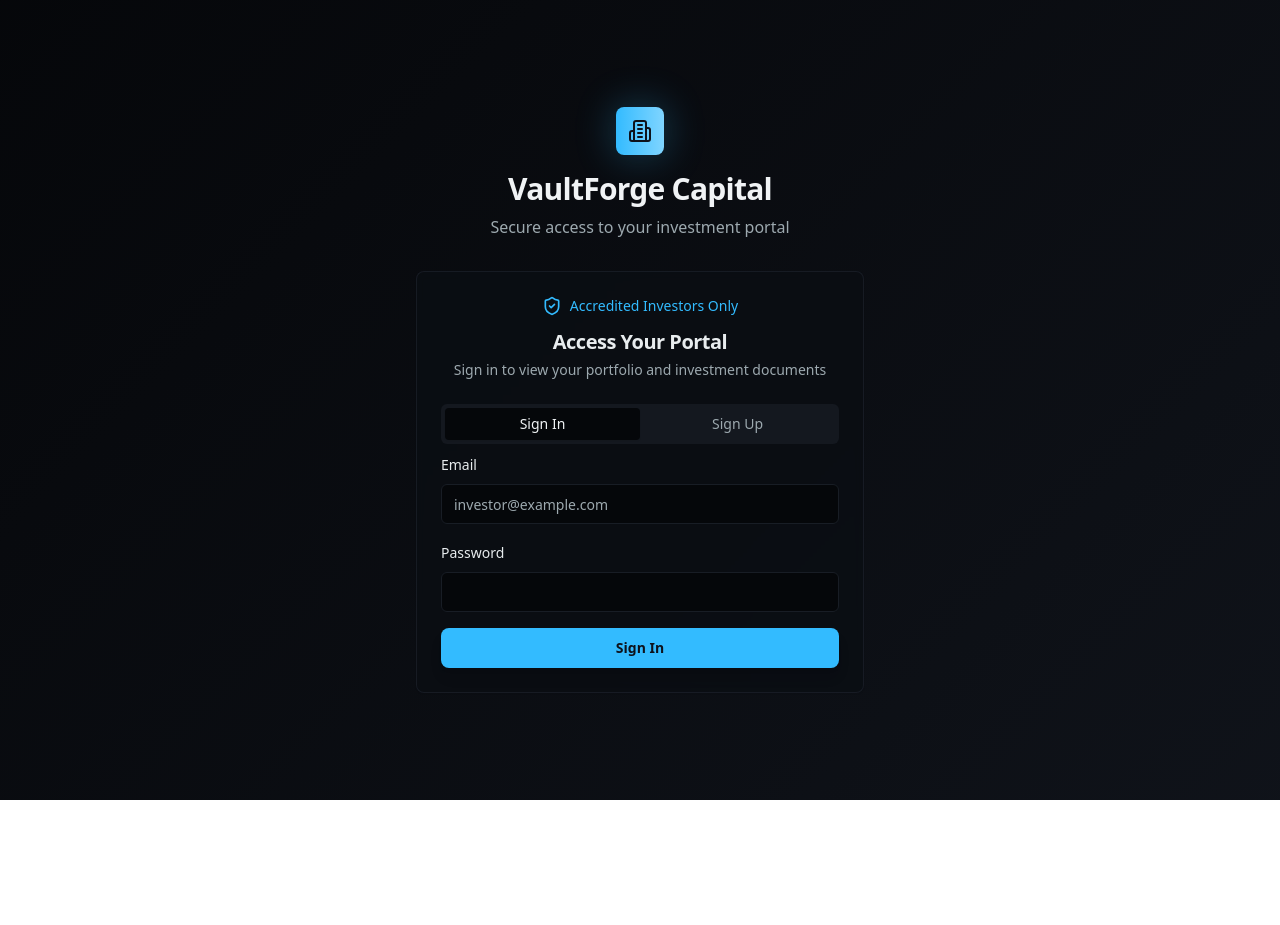
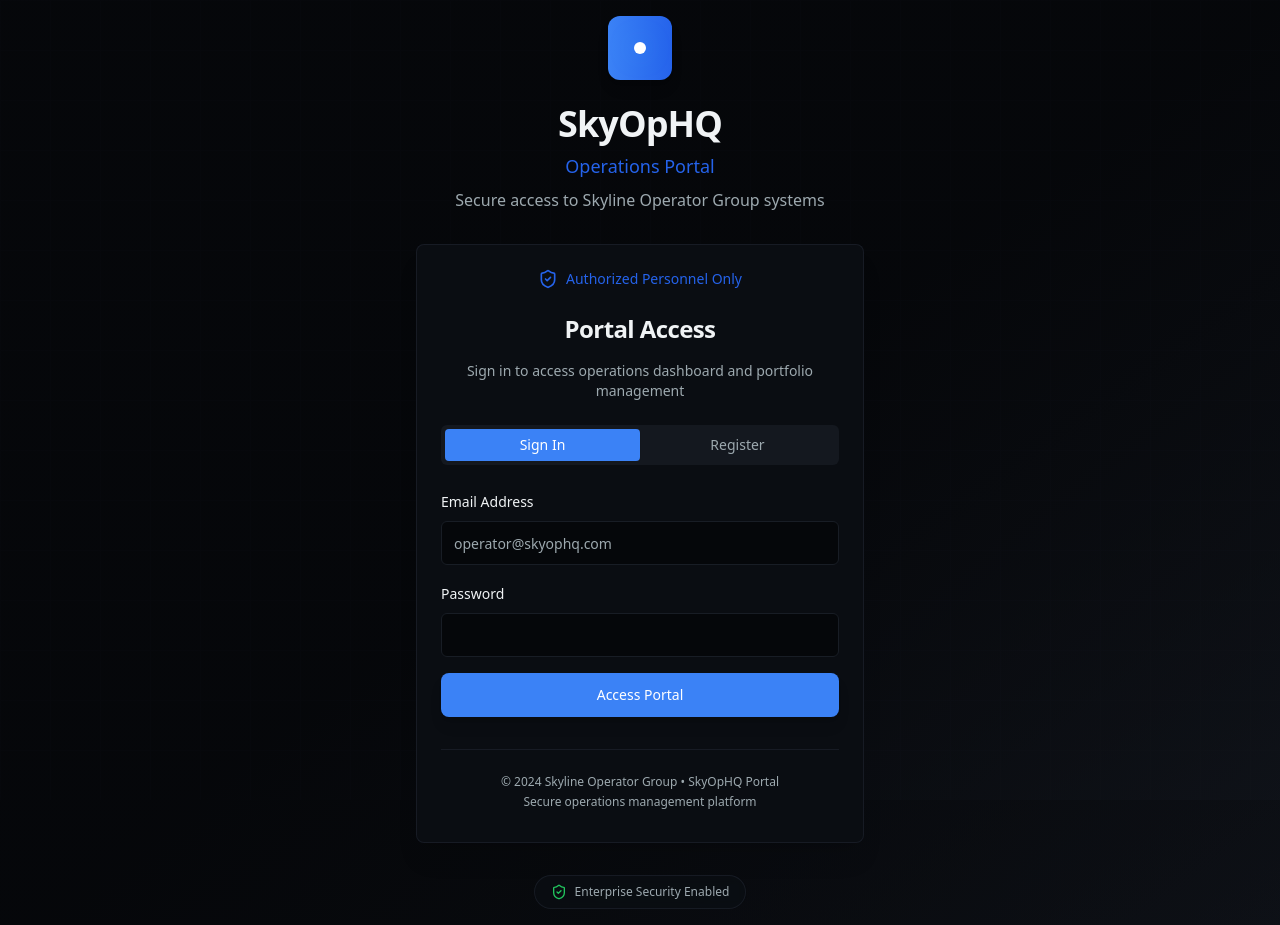
Before and after one commit to johnsonbruce408-star/skyophq, a React (Vite) app: page /auth in a window 1280 px wide. Before the commit the page ends 800 px from the top, so only its background shows below. Built offline with nearby package versions, Linux system fonts and the light colour scheme.

Commit message:
Rebrand Auth Page
Update the authentication page to align with the Skyline Operator brand, mirroring the design and feel of the main SkyOpHQ portal.

```diff
--- a/src/pages/Auth.tsx
+++ b/src/pages/Auth.tsx
@@ -93,38 +93,44 @@ export default function Auth() {
   };
 
   return (
-    <div className="min-h-screen flex items-center justify-center p-4">
-      <div className="w-full max-w-md space-y-8">
-        <div className="text-center space-y-4">
+    <div className="min-h-screen bg-gradient-to-br from-background via-background to-muted/20 flex items-center justify-center p-4">
+      {/* Background Pattern */}
+      <div className="absolute inset-0 tech-grid opacity-5"></div>
+
+      <div className="w-full max-w-md space-y-8 relative z-10">
+        {/* Header with SkyOpHQ Branding */}
+        <div className="text-center space-y-6">
           <div className="flex justify-center">
-            <div className="h-12 w-12 bg-gradient-to-r from-primary to-primary-glow rounded-lg flex items-center justify-center glow-effect">
-              <Building2 className="h-6 w-6 text-primary-foreground" />
+            <div className="h-16 w-16 bg-gradient-to-r from-blue-500 to-blue-600 rounded-xl flex items-center justify-center shadow-lg">
+              <div className="w-3 h-3 bg-white rounded-full animate-pulse-glow"></div>
             </div>
           </div>
-          <div>
-            <h2 className="text-3xl font-bold tracking-tight">VaultForge Capital</h2>
-            <p className="text-muted-foreground mt-2">
-              Secure access to your investment portal
+          <div className="space-y-2">
+            <h1 className="text-4xl font-bold tracking-tight text-foreground">SkyOpHQ</h1>
+            <p className="text-lg font-medium text-blue-600">Operations Portal</p>
+            <p className="text-muted-foreground">
+              Secure access to Skyline Operator Group systems
             </p>
           </div>
         </div>
 
-        <Card className="w-full bg-card/80 backdrop-blur-sm border-border/50">
-          <CardHeader className="space-y-1">
-            <div className="flex items-center justify-center gap-2 text-primary mb-2">
+        {/* Auth Card */}
+        <Card className="w-full bg-card/95 backdrop-blur-md border border-border/50 shadow-xl">
+          <CardHeader className="space-y-4 pb-6">
+            <div className="flex items-center justify-center gap-2 text-blue-600 mb-2">
               <ShieldCheck className="h-5 w-5" />
-              <span className="text-sm font-medium">Accredited Investors Only</span>
+              <span className="text-sm font-medium">Authorized Personnel Only</span>
             </div>
-            <CardTitle className="text-xl text-center">Access Your Portal</CardTitle>
+            <CardTitle className="text-2xl text-center text-foreground">Portal Access</CardTitle>
             <CardDescription className="text-center">
-              Sign in to view your portfolio and investment documents
+              Sign in to access operations dashboard and portfolio management
             </CardDescription>
           </CardHeader>
-          <CardContent>
+          <CardContent className="pb-8">
             <Tabs defaultValue="signin" className="w-full">
-              <TabsList className="grid w-full grid-cols-2">
-                <TabsTrigger value="signin">Sign In</TabsTrigger>
-                <TabsTrigger value="signup">Sign Up</TabsTrigger>
+              <TabsList className="grid w-full grid-cols-2 mb-6">
+                <TabsTrigger value="signin" className="data-[state=active]:bg-blue-500 data-[state=active]:text-white">Sign In</TabsTrigger>
+                <TabsTrigger value="signup" className="data-[state=active]:bg-blue-500 data-[state=active]:text-white">Register</TabsTrigger>
               </TabsList>
 
               <TabsContent value="signin" className="space-y-4">
@@ -135,11 +141,12 @@ export default function Auth() {
                       name="email"
                       render={({ field }) => (
                         <FormItem>
-                          <FormLabel>Email</FormLabel>
+                          <FormLabel className="text-foreground">Email Address</FormLabel>
                           <FormControl>
                             <Input
                               type="email"
-                              placeholder="investor@example.com"
+                              placeholder="operator@skyophq.com"
+                              className="h-11"
                               {...field}
                             />
                           </FormControl>
@@ -152,9 +159,9 @@ export default function Auth() {
                       name="password"
                       render={({ field }) => (
                         <FormItem>
-                          <FormLabel>Password</FormLabel>
+                          <FormLabel className="text-foreground">Password</FormLabel>
                           <FormControl>
-                            <Input type="password" {...field} />
+                            <Input type="password" className="h-11" {...field} />
                           </FormControl>
                           <FormMessage />
                         </FormItem>
@@ -162,16 +169,21 @@ export default function Auth() {
                     />
                     <Button
                       type="submit"
-                      className="w-full"
+                      className="w-full h-11 bg-blue-500 hover:bg-blue-600 text-white font-medium"
                       disabled={isLoading}
                     >
-                      {isLoading ? 'Signing in...' : 'Sign In'}
+                      {isLoading ? 'Authenticating...' : 'Access Portal'}
                     </Button>
                   </form>
                 </Form>
               </TabsContent>
 
               <TabsContent value="signup" className="space-y-4">
+                <div className="mb-4 p-3 bg-blue-50 border border-blue-200 rounded-lg">
+                  <p className="text-sm text-blue-700">
+                    <strong>Note:</strong> Registration requires approval from Skyline Operator Group management.
+                  </p>
+                </div>
                 <Form {...signUpForm}>
                   <form onSubmit={signUpForm.handleSubmit(onSignUp)} className="space-y-4">
                     <FormField
@@ -179,9 +191,9 @@ export default function Auth() {
                       name="fullName"
                       render={({ field }) => (
                         <FormItem>
-                          <FormLabel>Full Name</FormLabel>
+                          <FormLabel className="text-foreground">Full Name</FormLabel>
                           <FormControl>
-                            <Input placeholder="John Doe" {...field} />
+                            <Input placeholder="John Doe" className="h-11" {...field} />
                           </FormControl>
                           <FormMessage />
                         </FormItem>
@@ -192,11 +204,12 @@ export default function Auth() {
                       name="email"
                       render={({ field }) => (
                         <FormItem>
-                          <FormLabel>Email</FormLabel>
+                          <FormLabel className="text-foreground">Corporate Email</FormLabel>
                           <FormControl>
                             <Input
                               type="email"
-                              placeholder="investor@example.com"
+                              placeholder="operator@skyophq.com"
+                              className="h-11"
                               {...field}
                             />
                           </FormControl>
@@ -209,9 +222,9 @@ export default function Auth() {
                       name="password"
                       render={({ field }) => (
                         <FormItem>
-                          <FormLabel>Password</FormLabel>
+                          <FormLabel className="text-foreground">Password</FormLabel>
                           <FormControl>
-                            <Input type="password" {...field} />
+                            <Input type="password" className="h-11" {...field} />
                           </FormControl>
                           <FormMessage />
                         </FormItem>
@@ -222,9 +235,9 @@ export default function Auth() {
                       name="confirmPassword"
                       render={({ field }) => (
                         <FormItem>
-                          <FormLabel>Confirm Password</FormLabel>
+                          <FormLabel className="text-foreground">Confirm Password</FormLabel>
                           <FormControl>
-                            <Input type="password" {...field} />
+                            <Input type="password" className="h-11" {...field} />
                           </FormControl>
                           <FormMessage />
                         </FormItem>
@@ -232,17 +245,35 @@ export default function Auth() {
                     />
                     <Button
                       type="submit"
-                      className="w-full"
+                      className="w-full h-11 bg-blue-500 hover:bg-blue-600 text-white font-medium"
                       disabled={isLoading}
                     >
-                      {isLoading ? 'Creating account...' : 'Create Account'}
+                      {isLoading ? 'Submitting Application...' : 'Request Access'}
                     </Button>
                   </form>
                 </Form>
               </TabsContent>
             </Tabs>
+
+            {/* Footer */}
+            <div className="mt-8 pt-6 border-t border-border/50">
+              <p className="text-xs text-muted-foreground text-center">
+                © 2024 Skyline Operator Group • SkyOpHQ Portal
+              </p>
+              <p className="text-xs text-muted-foreground text-center mt-1">
+                Secure operations management platform
+              </p>
+            </div>
           </CardContent>
         </Card>
+
+        {/* Security Badge */}
+        <div className="flex justify-center">
+          <div className="flex items-center gap-2 px-4 py-2 bg-card/80 backdrop-blur-sm border border-border/50 rounded-full">
+            <ShieldCheck className="h-4 w-4 text-green-500" />
+            <span className="text-xs text-muted-foreground">Enterprise Security Enabled</span>
+          </div>
+        </div>
       </div>
     </div>
   );
```
